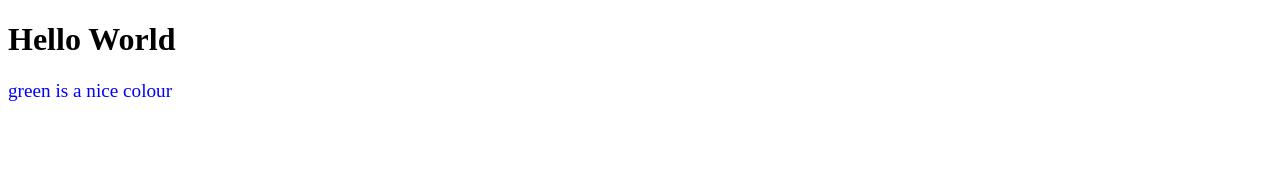
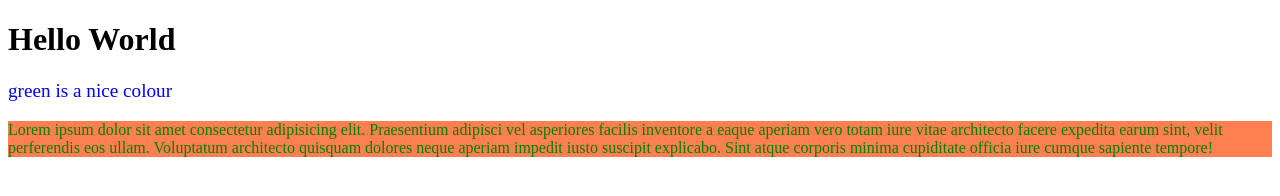
Before and after one commit to AmoreSky/git-class, a plain HTML site: page index.html in a window 1280 px wide. Drawn offline with Linux system fonts and the light colour scheme.

Commit message:
i added div

```diff
--- a/index.html
+++ b/index.html
@@ -10,5 +10,6 @@
 <body>
     <h1>Hello World</h1>
     <p>green is a nice colour</p>
+    <div>Lorem ipsum dolor sit amet consectetur adipisicing elit. Praesentium adipisci vel asperiores facilis inventore a eaque aperiam vero totam iure vitae architecto facere expedita earum sint, velit perferendis eos ullam. Voluptatum architecto quisquam dolores neque aperiam impedit iusto suscipit explicabo. Sint atque corporis minima cupiditate officia iure cumque sapiente tempore!</div>
 </body>
 </html>
--- a/style.css
+++ b/style.css
@@ -2,3 +2,7 @@ P{
     color: blue;
     font-size: 1.2em;
 }
+div{
+    background-color: coral;
+    color: green;
+}
```
